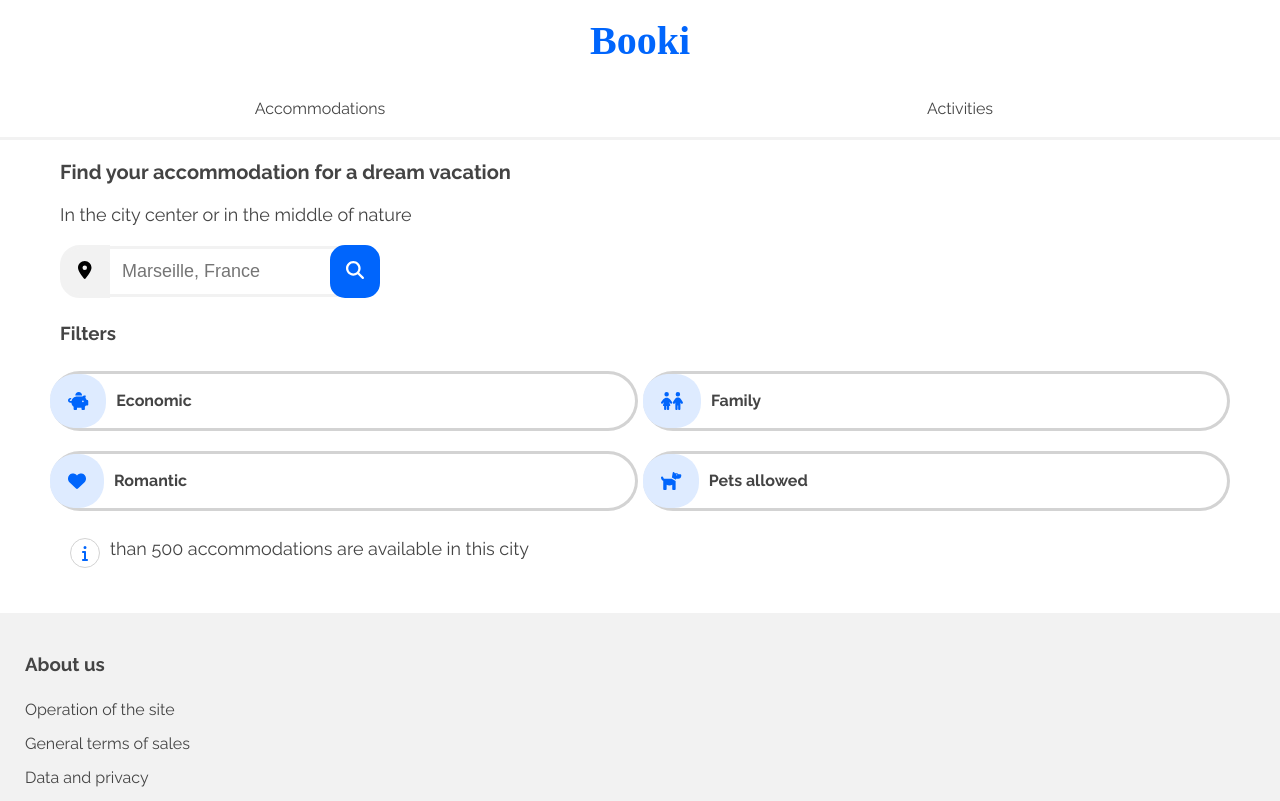
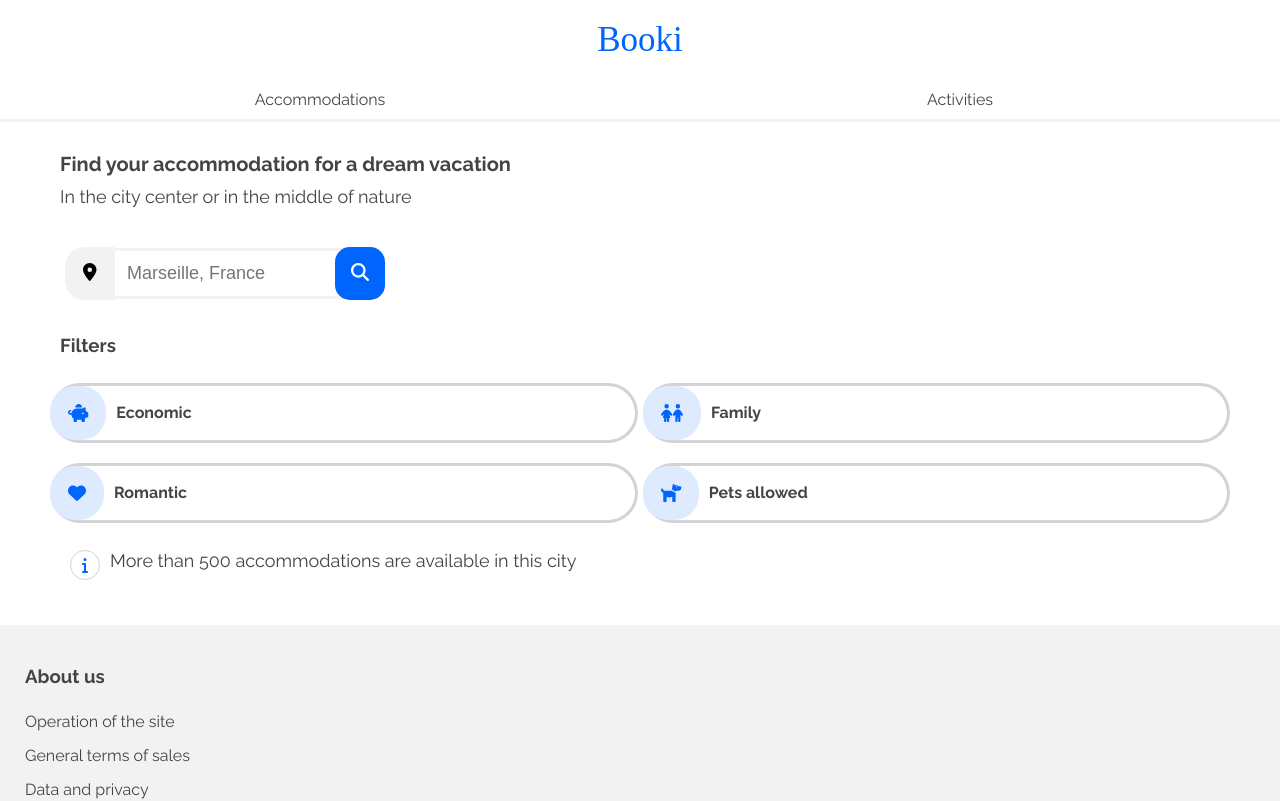
Before and after one commit to FullStackUp/booki, an Angular app in the folder frontend/: page / in a window 1280 px wide. Shown: the top 801 px of the page. Built offline with nearby package versions, Linux system fonts and the light colour scheme; a web font is replaced by a local one.

Commit message:
Update header component

```diff
--- a/frontend/src/app/body/body.component.html
+++ b/frontend/src/app/body/body.component.html
@@ -1,10 +1,12 @@
 <div class="container-body">
-  <h2 class="p-10">Find your accommodation for a dream vacation</h2>
-  <p class="p-10">In the city center or in the middle of nature</p>
+  <h2 class="p-10 pt-20">Find your accommodation for a dream vacation</h2>
+  <p class="pl-10">In the city center or in the middle of nature</p>
   <app-search-field></app-search-field>
   <app-filters></app-filters>
-  <div class="bloc-info p-20">
+  <div class="bloc-info p-20 pt-20">
     <fa-icon [icon]="infoIcon" class="info-icon"></fa-icon>
-    <p class="text-info">than 500 accommodations are available in this city</p>
+    <p class="text-info">
+      More than 500 accommodations are available in this city
+    </p>
   </div>
 </div>
--- a/frontend/src/app/body/filters/filters.component.html
+++ b/frontend/src/app/body/filters/filters.component.html
@@ -1,4 +1,4 @@
-<div class="filters-container">
+<div class="filters-container pt-20">
   <h3 class="filters-title p-10">Filters</h3>
   <a class="filters-icons">
     <fa-icon [icon]="economicIcon" class="fa-icons mr-10"></fa-icon>Economic
--- a/frontend/src/app/body/search-field/search-field.component.html
+++ b/frontend/src/app/body/search-field/search-field.component.html
@@ -1,4 +1,4 @@
-<div class="search-field p-10">
+<div class="search-field pt-30 pl-15">
   <button class="localization-btn">
     <fa-icon [icon]="localizationIcon" class="localization-icon"></fa-icon>
   </button>
--- a/frontend/src/app/header/header.component.html
+++ b/frontend/src/app/header/header.component.html
@@ -1,5 +1,7 @@
-<header>
-  <h1 class="logo p-10"><a>Booki</a></h1>
-  <a class="accommodations p-10">Accommodations</a>
-  <a class="activities p-10">Activities</a>
-</header>
+<nav>
+  <a class="logo p-20">Booki</a>
+  <ul>
+    <li><a class="accommodations p-10">Accommodations</a></li>
+    <li><a class="activities p-10">Activities</a></li>
+  </ul>
+</nav>
--- a/frontend/src/app/header/header.component.scss
+++ b/frontend/src/app/header/header.component.scss
@@ -1,7 +1,7 @@
-header {
+ul {
   display: grid;
   //rows / columns
-  grid-template: 80px 60px / 1fr 1fr;
+  grid-template: 1fr / 1fr 1fr;
 }
 
 .logo {
@@ -9,7 +9,7 @@ header {
   grid-area: 1 / 1 / 2 / 3;
   font-family: var(--font-family-rancho);
   color: var(--primary);
-  font-size: 40px;
+  font-size: 35px;
   display: flex;
   justify-content: center;
   align-items: center;
@@ -31,7 +31,7 @@ header {
 
 .activities {
   //grid-row-start / grid-column-start / grid-row-end / grid-column-end
-  grid-area: 2 / 2 / 3 / 3;
+  grid-area: 1 / 1 / 2 / 3;
   display: flex;
   justify-content: center;
   align-items: center;
--- a/frontend/src/styles.scss
+++ b/frontend/src/styles.scss
@@ -45,6 +45,10 @@ body {
   padding: 20px;
 }
 
+.pt-20 {
+  padding-top: 20px;
+}
+
 .pt-30 {
   padding-top: 40px;
 }
@@ -55,6 +59,10 @@ body {
 
 .pl-10 {
   padding-left: 10px;
+}
+
+.pl-15 {
+  padding-left: 15px;
 }
 
 .m-10 {
```
